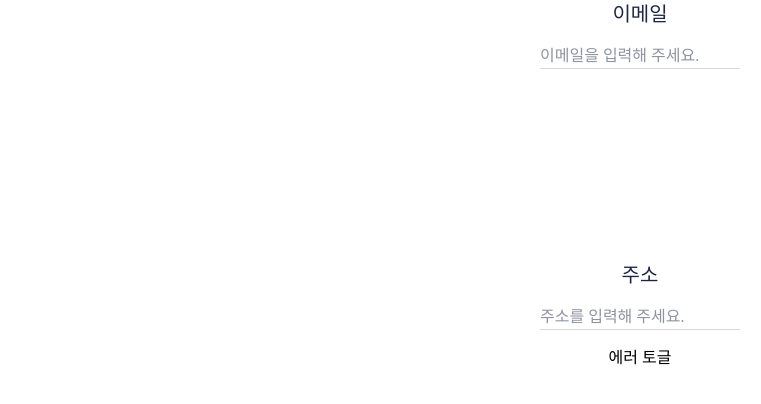
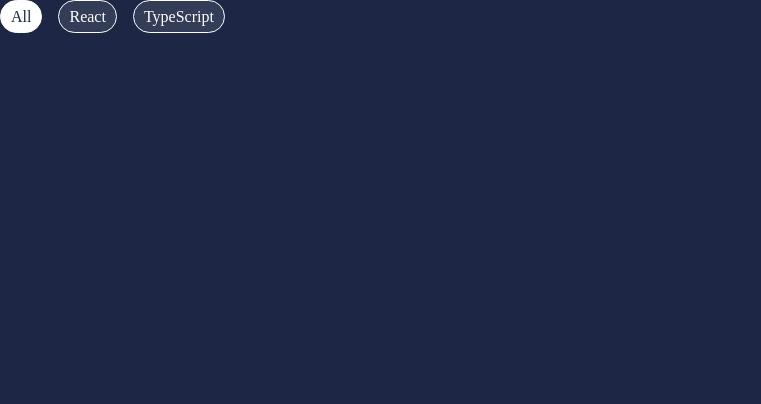
Before and after one commit to kim13175/lecture-storybook, a React (Vite) app: page / in a window 1280 px wide. Shown: the top 404 px of the page, without its empty margins (0-761 px from the left). Built offline with nearby package versions, Linux system fonts and the light colour scheme.

Commit message:
feat: 태그 리스트 story 생성

```diff
--- a/src/App.tsx
+++ b/src/App.tsx
@@ -1,40 +1,15 @@
-import { useState } from 'react';
 import './App.css';
-import Label from "./components/Label.tsx";
-import DefaultTextField from "./components/DefaultTextField.tsx";
+import TagList from "./components/TagList.tsx";
 
 
 function App() {
-  const [isError, setIsError] = useState(false);
 
   return (
-      <div className='flex flex-col items-center gap-4'>
-          <Label htmlFor='email'>이메일</Label>
-          <DefaultTextField
-              id='email'
-              errorMessage='이메일 형식을 맞춰서 입력해 주세요'
-              iconPath='/icon/ic-delete-dark.svg'
-              iconAlt='delete-value'
-              onIconClick={() => {}}
-              placeholder='이메일을 입력해 주세요.'
-              onChange={() => {}}
-              value=''
-              isError={isError}
+      <div className='bg-primary w-screen h-screen'>
+          <TagList
+            tagList={['All', 'React', 'TypeScript']}
+            onTagClick={console.log}
           />
-          <div className='my-20'></div>
-          <Label htmlFor='address'>주소</Label>
-          <DefaultTextField
-              id='address'
-              errorMessage='주소를 올바르게 입력해 주세요.'
-              iconPath='/icon/ic-delete-dark.svg'
-              iconAlt='delete-value'
-              onIconClick={() => {}}
-              placeholder='주소를 입력해 주세요.'
-              onChange={() => {}}
-              value=''
-              isError={isError}
-          />
-          <button onClick={() => setIsError((prev) => !prev)}>에러 토글</button>
       </div>
   )
 }
--- /dev/null
+++ b/src/components/TagList.tsx
@@ -0,0 +1,34 @@
+import TagButton from "./TagButton.tsx";
+import React from "react";
+
+interface TagListProps<T extends string> {
+    /* 동적인 타입 할당 : 제너릭 사용 */
+    tagList: T[];
+    onTagClick: (tag: T) => void;
+}
+
+export default function TagList<T extends string>({
+    tagList,
+    onTagClick,
+}: TagListProps<T>) {
+    const [selectedTag, setSelectedTag] = React.useState<T>(tagList[0]);
+
+    return (
+        /* 이벤트 버블링 -> 자식 컴포넌트에서 부모 컴포넌트까지 이벤트 전달되는 것 */
+        <div className='flex gap-x-4' onClick={() => {
+            const eventTarget = event.target as HTMLButtonElement;
+            const tag = eventTarget.textContent as T;
+            onTagClick(tag);
+        }}>
+            {tagList.map((tag) => (
+                <TagButton
+                    key={tag}
+                    isChecked={tag === selectedTag}
+                    onClick={() => {setSelectedTag(tag)}}
+                >
+                    {tag}
+                </TagButton>
+            ))}
+        </div>
+    )
+}
```
Also changed, not shown: 1 other file (tests, documents, lock files or other folders).
